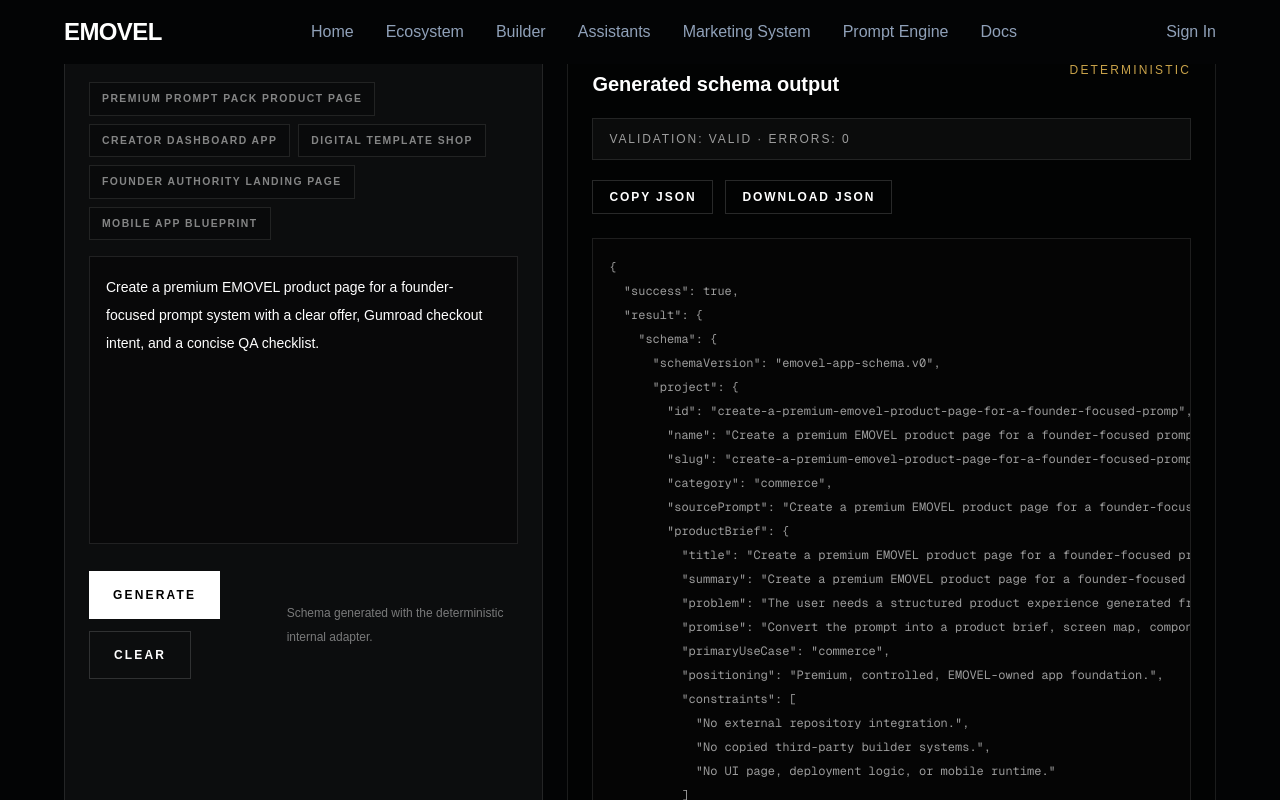
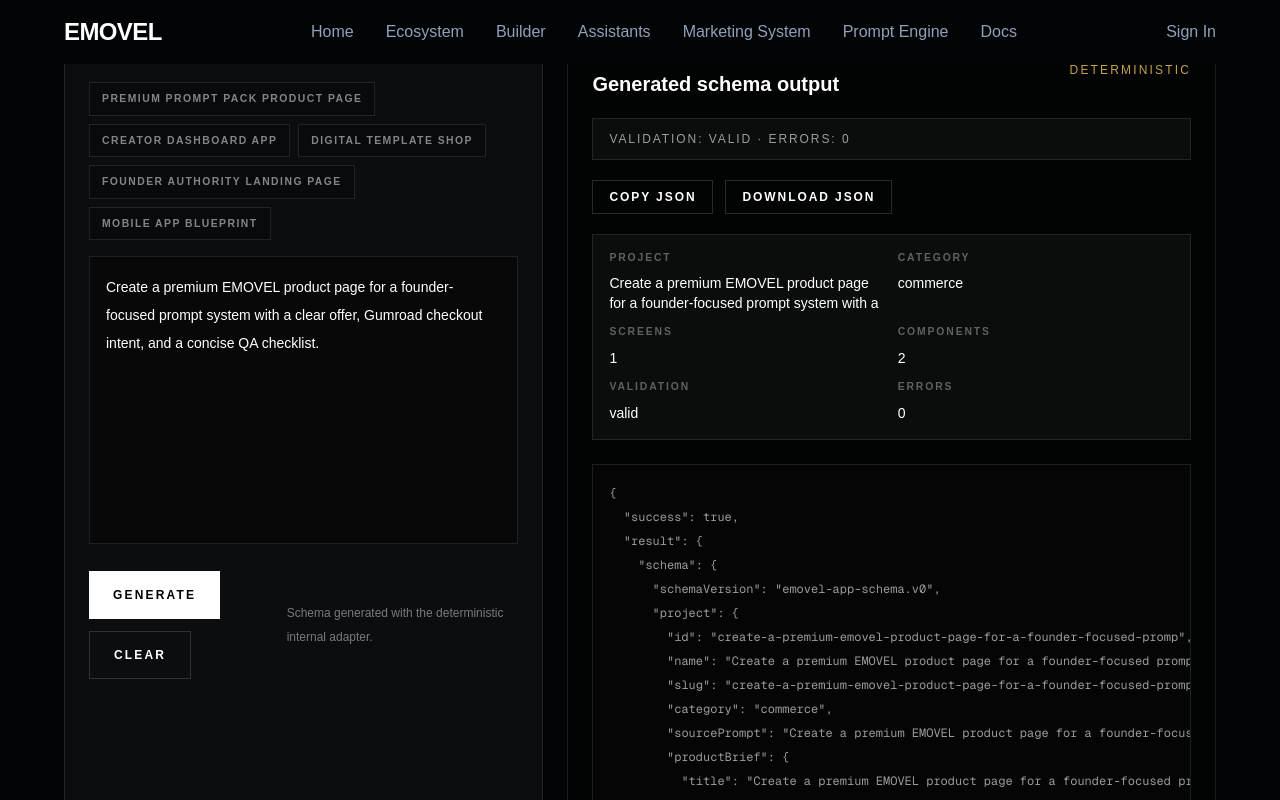
Before and after one commit to flaviusciocan-byte/emovel-next, a Next.js app: page /builder/app-factory in a window 1280 px wide. Both pictures are taken after a click on the button "GENERATE". Shown: the part 335-1135 px from the top of the page. Built offline with nearby package versions, Linux system fonts and the light colour scheme.

Commit message:
Add App Factory schema summary card

```diff
--- a/app/builder/app-factory/page.tsx
+++ b/app/builder/app-factory/page.tsx
@@ -12,6 +12,13 @@
 interface ValidationStatus {
   valid: boolean;
   errors: unknown[];
+}
+
+interface SchemaSummary {
+  projectName: string;
+  category: string;
+  screenCount: number;
+  componentCount: number;
 }
 
 const defaultPrompt =
@@ -60,6 +67,29 @@
   };
 }
 
+function getSchemaSummary(value: GenerateSchemaResponse | null): SchemaSummary | null {
+  if (!value || !isRecord(value.result)) {
+    return null;
+  }
+
+  const schema = value.result.schema;
+
+  if (!isRecord(schema)) {
+    return null;
+  }
+
+  const project = isRecord(schema.project) ? schema.project : {};
+  const screens = Array.isArray(schema.screens) ? schema.screens : [];
+  const components = Array.isArray(schema.components) ? schema.components : [];
+
+  return {
+    projectName: typeof project.name === "string" && project.name.trim() ? project.name : "Untitled",
+    category: typeof project.category === "string" && project.category.trim() ? project.category : "unknown",
+    screenCount: screens.length,
+    componentCount: components.length,
+  };
+}
+
 export default function AppFactoryPage() {
   const [prompt, setPrompt] = useState(defaultPrompt);
   const [apiResponse, setApiResponse] = useState<GenerateSchemaResponse | null>(null);
@@ -67,6 +97,7 @@
   const [copyStatus, setCopyStatus] = useState("");
   const [isGenerating, setIsGenerating] = useState(false);
   const validationStatus = getValidationStatus(apiResponse?.validation);
+  const schemaSummary = getSchemaSummary(apiResponse);
 
   async function onGenerate() {
     const normalizedPrompt = prompt.trim();
@@ -249,6 +280,49 @@
               </div>
             ) : null}
 
+            {apiResponse ? (
+              <div className="mt-5 grid gap-3 border border-white/10 bg-white/[0.035] p-4 text-sm text-white/65 sm:grid-cols-2">
+                <div>
+                  <p className="text-[0.65rem] font-semibold uppercase tracking-[0.18em] text-white/35">
+                    Project
+                  </p>
+                  <p className="mt-2 text-white">{schemaSummary?.projectName ?? "Unavailable"}</p>
+                </div>
+                <div>
+                  <p className="text-[0.65rem] font-semibold uppercase tracking-[0.18em] text-white/35">
+                    Category
+                  </p>
+                  <p className="mt-2 text-white">{schemaSummary?.category ?? "Unavailable"}</p>
+                </div>
+                <div>
+                  <p className="text-[0.65rem] font-semibold uppercase tracking-[0.18em] text-white/35">
+                    Screens
+                  </p>
+                  <p className="mt-2 text-white">{schemaSummary?.screenCount ?? 0}</p>
+                </div>
+                <div>
+                  <p className="text-[0.65rem] font-semibold uppercase tracking-[0.18em] text-white/35">
+                    Components
+                  </p>
+                  <p className="mt-2 text-white">{schemaSummary?.componentCount ?? 0}</p>
+                </div>
+                <div>
+                  <p className="text-[0.65rem] font-semibold uppercase tracking-[0.18em] text-white/35">
+                    Validation
+                  </p>
+                  <p className="mt-2 text-white">
+                    {validationStatus ? (validationStatus.valid ? "valid" : "invalid") : "unknown"}
+                  </p>
+                </div>
+                <div>
+                  <p className="text-[0.65rem] font-semibold uppercase tracking-[0.18em] text-white/35">
+                    Errors
+                  </p>
+                  <p className="mt-2 text-white">{validationStatus?.errors.length ?? 0}</p>
+                </div>
+              </div>
+            ) : null}
+
             <pre className="mt-6 max-h-[640px] min-h-72 max-w-full overflow-auto border border-white/10 bg-[#050505] p-4 text-xs leading-6 text-white/60">
               {apiResponse
                 ? JSON.stringify(apiResponse, null, 2)
```
